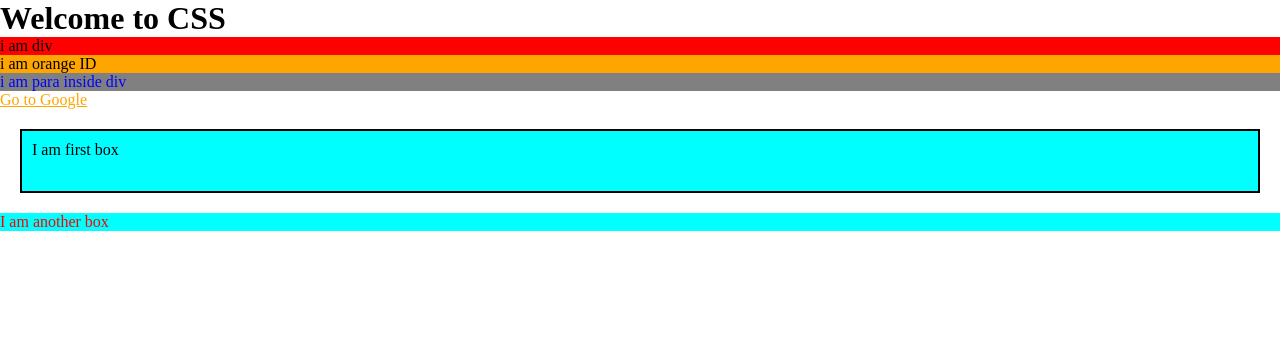
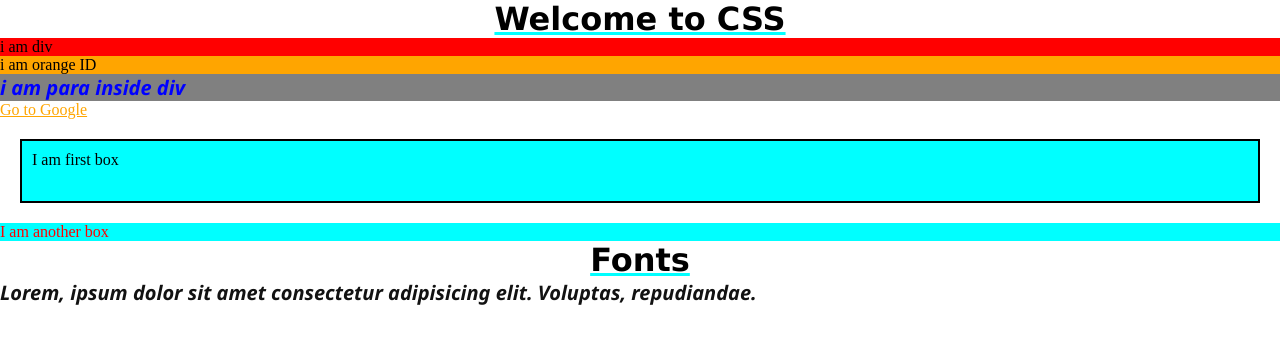
Before and after one commit to Sanket80/Web-Development, a plain HTML site: page CSS/index.html in a window 1280 px wide. Drawn offline with Linux system fonts and the light colour scheme.

Commit message:
CSS Basics

```diff
--- a/CSS/index.html
+++ b/CSS/index.html
@@ -61,6 +61,24 @@
         .box2{
             color: red;
         }
+
+
+        h1{
+            font-family: 'Lucida Sans', 'Lucida Sans Regular', 'Lucida Grande', 'Lucida Sans Unicode', Geneva, Verdana, sans-serif;
+            text-decoration: underline;
+            text-decoration-color: aqua;
+            text-align: center;
+        }
+        p{
+            font-family: 'Segoe UI', Tahoma, Geneva, Verdana, sans-serif;
+            font-style: italic;
+            font-weight: bold;
+            font-size: 20px;
+
+            text-overflow: ellipsis;
+            overflow: hidden;
+            color: #121212;
+        }
     </style>
 </head>
 
@@ -77,6 +95,9 @@
 
     <div class="box box1">I am first box</div>
     <div class="box box2">I am another box</div>
+
+    <h1>Fonts</h1>
+    <p>Lorem, ipsum dolor sit amet consectetur adipisicing elit. Voluptas, repudiandae.</p>
 </body>
 
 </html>
```
